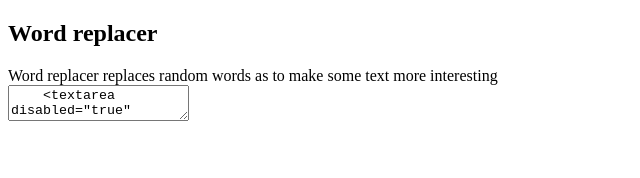
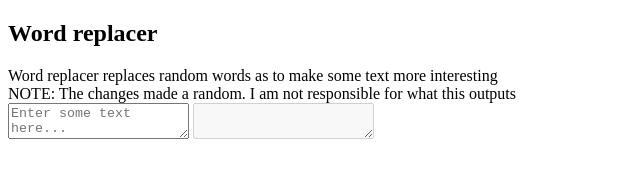
Before and after one commit to iam-py-test/word-replacer, a plain HTML site: page index.html in a window 1280 px wide. Shown: the whole page, without its empty margins (0-640 px from the left). Drawn offline with Linux system fonts and the light colour scheme.

Commit message:
Update index.html

```diff
--- a/index.html
+++ b/index.html
@@ -1,15 +1,16 @@
 <!DOCTYPE html>
-<html>
+<html lang='en-US'>
   <head>
+    <meta charset="UTF-8">
     <title>Word Replacer</title>
-    <meta charset="UTF-8">
   </head>
   <body>
     <h2>Word replacer</h2>
     <div>
-      Word replacer replaces random words as to make some text more interesting
+      Word replacer replaces random words as to make some text more interesting<br>
+      NOTE: The changes made a random. I am not responsible for what this outputs
     </div>
-    <textarea id='input' placeholder='Enter some text here...'>
+    <textarea id='input' placeholder='Enter some text here...'></textarea>
     <textarea disabled="true" id='output' placeholder="Output text here...">
 
     </textarea>
```
